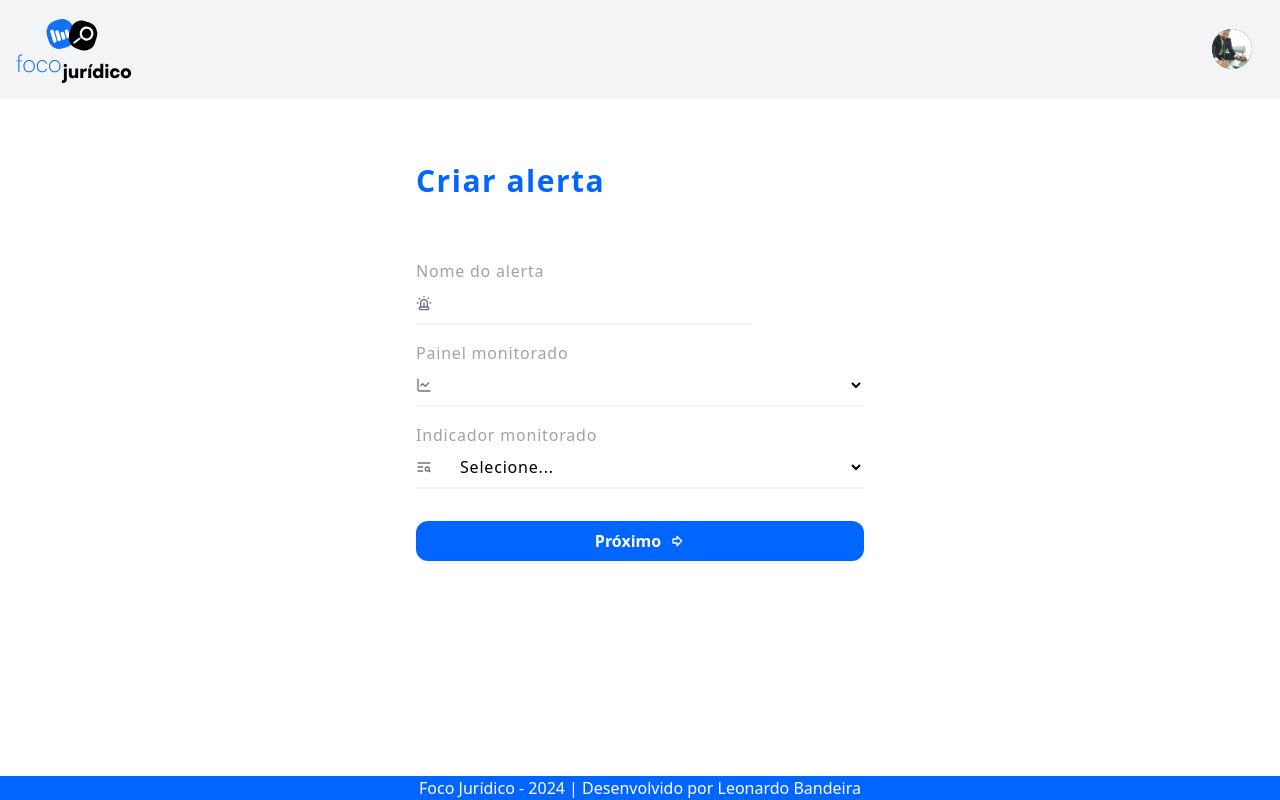
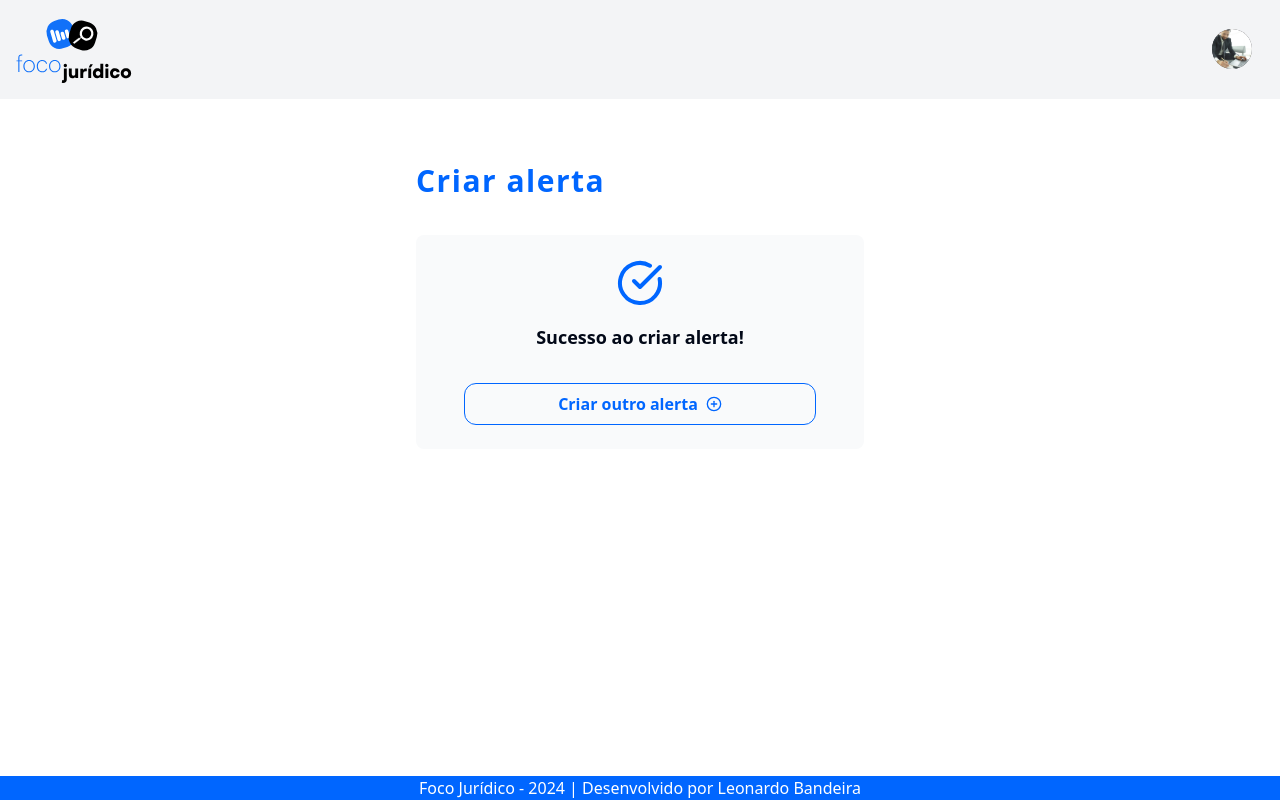
Before and after one commit to leonardobandeira/foco-juridico, a Next.js app: page /alerta in a window 1280 px wide. Built offline with nearby package versions, Linux system fonts and the light colour scheme.

Commit message:
:sparkle: feat: ajusta telas de sucesso ao criar alerta

```diff
--- a/src/app/(admin)/alerta/page.tsx
+++ b/src/app/(admin)/alerta/page.tsx
@@ -9,9 +9,10 @@ import Select from "@/components/form/Select";
 import TituloFormulario from "@/components/form/TituloFormulario";
 import { ItemOption } from "@/data/context/types";
 import { getIndicadoresDoPainel, getPaineis } from "@/app/services/painelService";
-import { ArrowBigRight, ChartLine, Siren, TextSearch, ThumbsUp } from "lucide-react";
+import { ArrowBigRight, ChartLine, CircleX, PlusCircle, Siren, TextSearch, ThumbsUp } from "lucide-react";
 import { useEffect, useState } from "react";
 import { creatAlerta } from "@/app/services/alertaService";
+import { CircleCheckBig } from "lucide-react";
 
 export default function Alerta() {
     const [nome, setNome] = useState('');
@@ -20,7 +21,8 @@ export default function Alerta() {
     const [frequencia, setFrequencia] = useState(0);
     const [valor, setValor] = useState(1);
     const [tipoMetaId, setTipoMetaId] = useState(1);
-    const [proximo, setProximo] = useState(false);
+    const [proximo, setProximo] = useState(true);
+    const [statusCriacao, setStatusCriacao] = useState(200);
 
     const [paineis, setPaineis] = useState<ItemOption[]>([]);
     const [indicadores, setIndicadores] = useState<ItemOption[]>([]);
@@ -29,7 +31,7 @@ export default function Alerta() {
         const fetchPaineis = async () => {
             try {
                 const data = await getPaineis();
-                if (data) {
+                if (Array.isArray(data)) {
                     const transformedData = data.map((painel: any) => ({
                         id: painel.id,
                         nome: painel.nome,
@@ -49,8 +51,8 @@ export default function Alerta() {
         const fetchIndicadores = async () => {
             if (painel) {
                 try {
-                    const data = await getIndicadoresDoPainel(+painel);
-                    if (data) {
+                    const data = await getIndicadoresDoPainel(painel);
+                    if (Array.isArray(data)) {
                         const transformedData = data.map((indicador: any) => ({
                             id: indicador.id,
                             nome: indicador.nome,
@@ -75,30 +77,28 @@ export default function Alerta() {
     const handleFormSubmit = (event: React.FormEvent<HTMLFormElement>) => {
         event.preventDefault();
 
-        // Verificação se o indicadorId é null
         if (indicadorId === null) {
             console.error("Indicador não selecionado.");
-            return;  // Interrompe a execução se for null
+            return;
         }
 
         const alerta = {
             usuarioId: 2,
             nome,
             frequencia,
-            indicadorId,  // Aqui garantimos que indicadorId não seja null
+            indicadorId,
             tipoMetaId,
             valor
         };
 
         creatAlerta(alerta);
+        setStatusCriacao(200);
     };
 
-    return (
-        <div className="container mx-auto p-4 flex justify-center items-center">
-            <div className="flex flex-col w-full max-w-md">
-                <TituloFormulario titulo="Criar alerta" className="pb-1" />
-                <div className="w-full ">
-                    {!proximo ? (
+    let formContent;
+
+    if (!proximo && statusCriacao == 0) {
+        formContent = (
             <Formulario onSubmit={handleProximoClick}>
                 <Input
                     label="Nome do alerta"
@@ -110,7 +110,7 @@ export default function Alerta() {
                 />
                 <Select
                     label="Painel monitorado"
-                                valor={painel}
+                    valor={painel ?? ''}
                     onChange={(e) => setPainel(+e.target.value)}
                     icone={ChartLine}
                     obrigatorio
@@ -144,7 +144,9 @@ export default function Alerta() {
                     icone={ArrowBigRight}
                 />
             </Formulario>
-                    ) : (
+        );
+    } else if (statusCriacao === 0 && proximo) {
+        formContent = (
             <Formulario onSubmit={handleFormSubmit}>
                 <RangerFrequencia frequencia={frequencia} onChangeFrequencia={setFrequencia} />
                 <RangeAtingir onChangeMeta={setValor} onChangeCondicao={setTipoMetaId} />
@@ -155,7 +157,42 @@ export default function Alerta() {
                     icone={ThumbsUp}
                 />
             </Formulario>
-                    )}
+        );
+    } else if (statusCriacao !== 0) {
+        formContent = statusCriacao == 200 ? (
+            <div className="flex flex-col justify-center items-center bg-gray-50 px-12 py-6 rounded-lg">
+                <CircleCheckBig className="mb-4 h-12 w-12 text-base1 " />
+                <h1 className="text-black-400 text-lg font-semibold text-center">Sucesso ao criar alerta!</h1>
+
+                <Botao
+                    texto="Criar outro alerta"
+                    className="mt-8 w-full"
+                    tipo="outline"
+                    icone={PlusCircle}
+                />
+
+            </div>
+        ) : (
+            <div className="flex flex-col justify-center items-center bg-gray-50 px-12 py-6 rounded-lg">
+                <CircleX className="mb-4 h-12 w-12 text-red-700 " />
+                <h1 className="text-black-400 text-lg font-semibold text-center">Erro ao criar alerta!</h1>
+
+                <Botao
+                    texto="Tentar novamente?"
+                    className="mt-8 w-full"
+                    tipo="outline"
+                />
+
+            </div>
+        );
+    }
+
+    return (
+        <div className="container mx-auto p-4 flex justify-center items-center">
+            <div className="flex flex-col w-full max-w-md">
+                <TituloFormulario titulo="Criar alerta" className="pb-1" />
+                <div className="w-full">
+                    {formContent}
                 </div>
             </div>
         </div>
--- a/src/components/form/Botao.tsx
+++ b/src/components/form/Botao.tsx
@@ -19,12 +19,12 @@ export default function Botao({
     const tipoClasses = {
         primario: 'bg-base1 hover:bg-blue-500 text-white mt-6',
         secundario: 'bg-base2 hover:bg-gray-500 text-white mt-6',
-        outline: 'md:hidden hover:bg-gray-200 text-base1',
+        outline: 'hover:bg-gray-200 text-base1 border border-solid border-base1',
         voltar: 'text-left rounded-full'
     };
 
     return (
-        <button
+        (<button
             onClick={onClick}
             className={clsx(
                 'rounded-xl font-semibold button w-[335px] px-4 py-2 flex flex-row justify-center items-center',
@@ -33,7 +33,7 @@ export default function Botao({
             )}
         >
             {tipo !== 'voltar' && texto}
-            {Icon && <Icon className="ml-2 h-4 w-4 text-white" />}
-        </button>
+            {Icon && <Icon className={`ml-2 h-4 w-4 ${tipo === 'outline' ? 'text-base1' : 'text-white'}`} />}
+        </button>)
     );
 }
```
Lines whose indentation alone changed are shown as unchanged.
